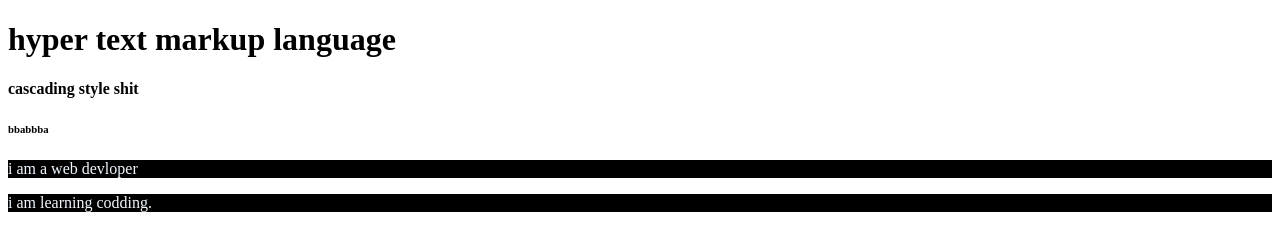
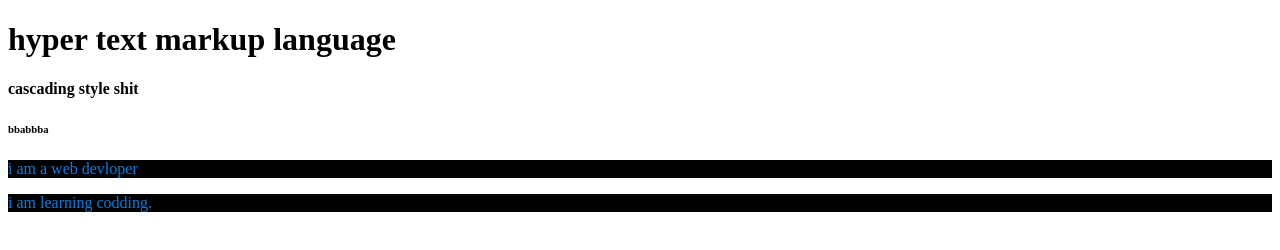
Before and after one commit to ishrul/my-second-repo, a plain HTML site: page index.html in a window 1280 px wide. Drawn offline with Linux system fonts and the light colour scheme.

Commit message:
color changed

```diff
--- a/style.css
+++ b/style.css
@@ -1,4 +1,4 @@
 p{
-    color:aliceblue;
+    color:#0b7cdf;
     background-color: black;
 }
```
